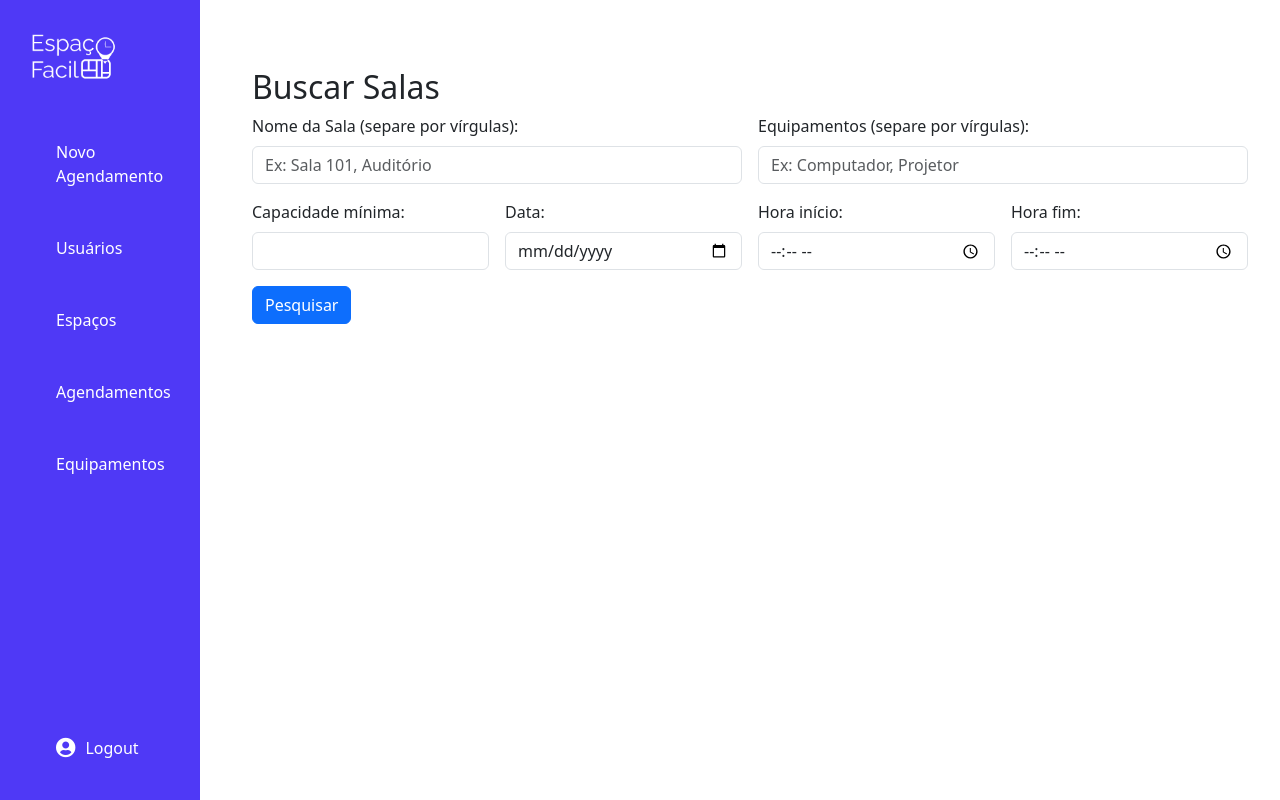
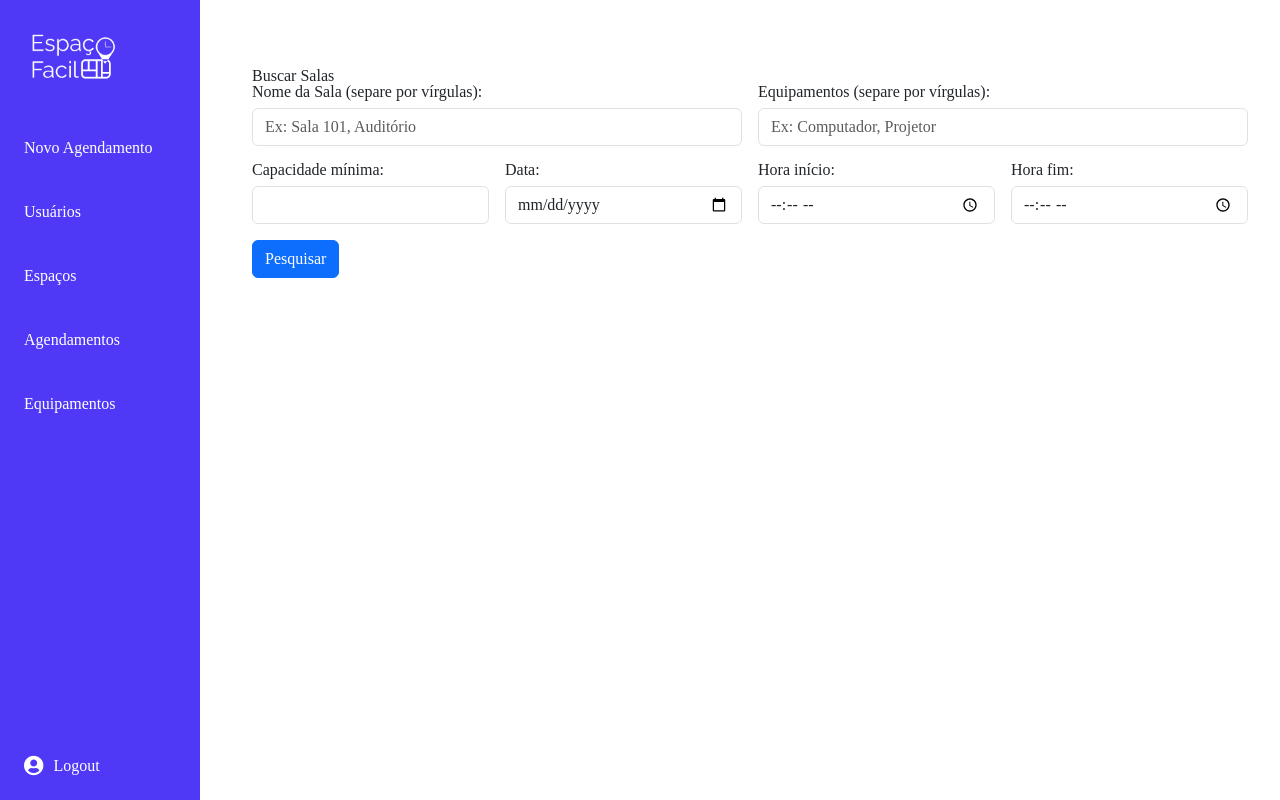
Before and after one commit to LoganGabi/EspacoFacil, a Django app: page /home/ in a window 1280 px wide. Run offline with Django 5.2, Linux system fonts and the light colour scheme; the visitor is signed in with stand-in values (Sample User, id 1); some libraries are stand-ins or nearby versions.

Commit message:
adição de arquivo reset css

```diff
--- /dev/null
+++ b/espacofacil_api/app/static/css/reset_css.css
@@ -0,0 +1,48 @@
+/* http://meyerweb.com/eric/tools/css/reset/
+   v2.0 | 20110126
+   License: none (public domain)
+*/
+
+html, body, div, span, applet, object, iframe,
+h1, h2, h3, h4, h5, h6, p, blockquote, pre,
+a, abbr, acronym, address, big, cite, code,
+del, dfn, em, img, ins, kbd, q, s, samp,
+small, strike, b, sub, sup, tt, var,
+b, u, i, center,
+dl, dt, dd, ol, ul, li,
+fieldset, form, label, legend,
+table, caption, tbody, tfoot, thead, tr, th, td,
+article, aside, canvas, details, embed,
+figure, figcaption, footer, header, hgroup,
+menu, nav, output, ruby, section, summary,
+time, mark, audio, video {
+	margin: 0;
+	padding: 0;
+	border: 0;
+	font-size: 100%;
+	font: inherit;
+	vertical-align: baseline;
+}
+/* HTML5 display-role reset for older browsers */
+article, aside, details, figcaption, figure,
+footer, header, hgroup, menu, nav, section {
+	display: block;
+}
+body {
+	line-height: 1;
+}
+ol, ul {
+	list-style: none;
+}
+blockquote, q {
+	quotes: none;
+}
+blockquote:before, blockquote:after,
+q:before, q:after {
+	content: '';
+	content: none;
+}
+table {
+	border-collapse: collapse;
+	border-spacing: 0;
+}
--- a/espacofacil_api/templates/base.html
+++ b/espacofacil_api/templates/base.html
@@ -8,6 +8,7 @@
         {% load bootstrap5 %}
         {% bootstrap_javascript %}
         {% bootstrap_css %}
+        <link rel="stylesheet" href="{% static 'css/reset_css.css' %}">
         <link rel="stylesheet" href="{% static 'css/menu.css' %}" >
         <link rel="stylesheet" href="base.css" >
         <link rel="icon" type="image/x-icon" href="{% static 'images/favicon.ico' %}">
```
